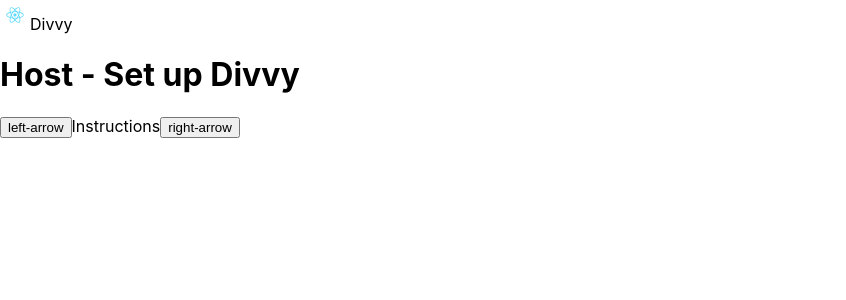
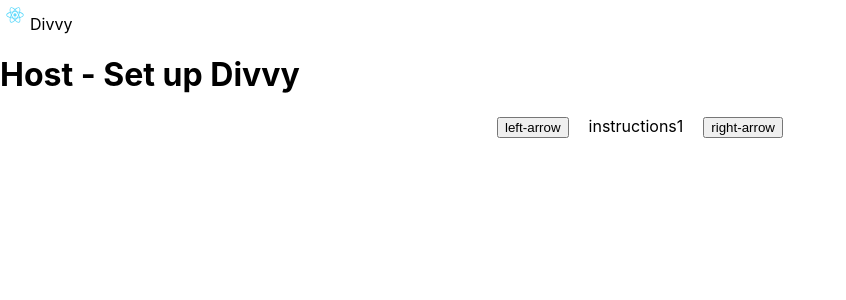
Before and after one commit to Zenmai0822/hci-divvy, a React (Create React App) app in the folder divvy-react/: page /setup in a window 1280 px wide. Shown: the top 300 px of the page, without its empty margins (0-846 px from the left). Built offline with nearby package versions, Linux system fonts and the light colour scheme.

Commit message:
clicking through stub instructions

```diff
--- a/divvy-react/src/App.css
+++ b/divvy-react/src/App.css
@@ -1,4 +1,5 @@
 @import './screens/index.css';
+@import './screens/setup.css';
 
 .App {
   text-align: center;
--- a/divvy-react/src/screens/index.css
+++ b/divvy-react/src/screens/index.css
@@ -1,17 +1,25 @@
+/* TODO? make single class for this */
 .btn-upload,
 .btn-join {
   font-size: 20px !important; /* this might be a bit hacky... */
+  height: 60px;
 }
 
+/* TODO? make single class for this */
 .divvy-upload,
 .divvy-join {
   margin-top: 20px;
   padding: 20px;
   text-align: center;
 }
+.divvy-join {
+  bottom: 50px;
+  margin-right: 20px; /* for some reason it doesn't respect the parent's right padding... */
+  position: absolute;
+}
 
 .input-roomcode {
-  font-size: 30px;
+  font-size: 36px;
   margin-bottom: 10px;
   width: 100%;
 }
--- /dev/null
+++ b/divvy-react/src/screens/setup.css
@@ -0,0 +1,7 @@
+.host-instructions {
+  text-align: center;
+}
+
+.host-instructions-text {
+  padding: 20px;
+}
--- a/divvy-react/src/screens/setup.js
+++ b/divvy-react/src/screens/setup.js
@@ -3,14 +3,42 @@
 import { Link } from 'react-router-dom';
 
 class Setup extends React.Component {
+  constructor(props) {
+    super(props);
+
+    /* TODO include callback props for moveBackward and moveForward */
+
+    /* TODO maybe replace list of strings with a list of component? */
+    this.instructionsText=["instructions1", "instructions2", "instructions3"];
+    this.state = {
+      curInstructionInd: 0
+    }
+  }
+
+  moveBackward() {
+    if (this.state.curInstructionInd == 0) {
+      this.props.history.push("/");
+    }
+
+    this.setState({ curInstructionInd: this.state.curInstructionInd - 1 });
+  }
+  moveForward() {
+    if (this.state.curInstructionInd == this.instructionsText.length - 1) {
+      this.props.history.push("/room");
+    }
+
+    this.setState({ curInstructionInd: this.state.curInstructionInd + 1 });
+  }
+
   render() {
+    let text = this.instructionsText[this.state.curInstructionInd];
     return (
         <div>
           <h1>Host - Set up Divvy</h1>
-          <div>
-            <Link to='/'><Button variant="info">left-arrow</Button></Link>
-            <span>Instructions</span>
-            <Link to='/room'><Button variant="info">right-arrow</Button></Link>
+          <div className="host-instructions">
+            <Button variant="info" onClick={this.moveBackward.bind(this)}>left-arrow</Button>
+            <span className="host-instructions-text">{text}</span>
+            <Button variant="info" onClick={this.moveForward.bind(this)}>right-arrow</Button>
           </div>
         </div>
       );
```
